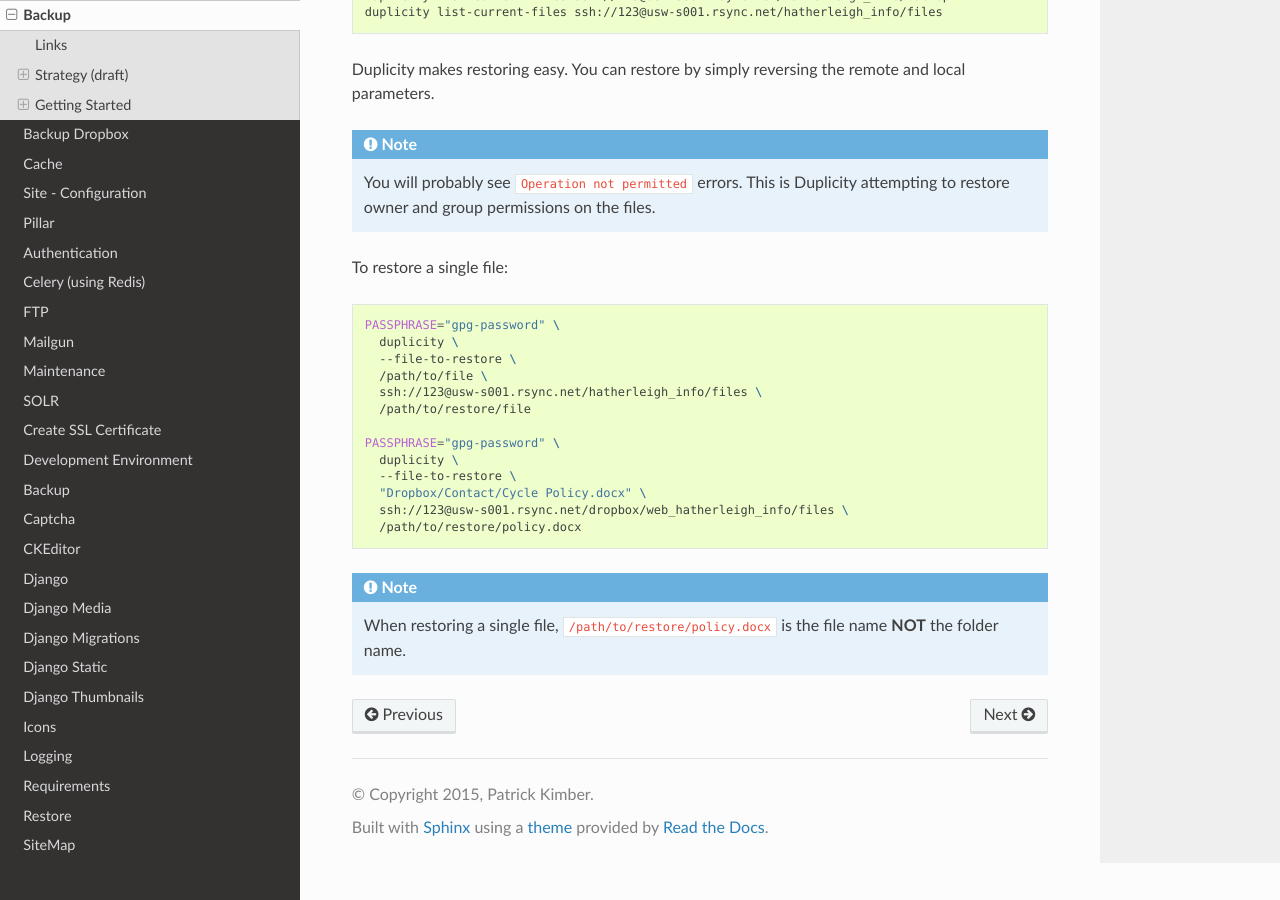
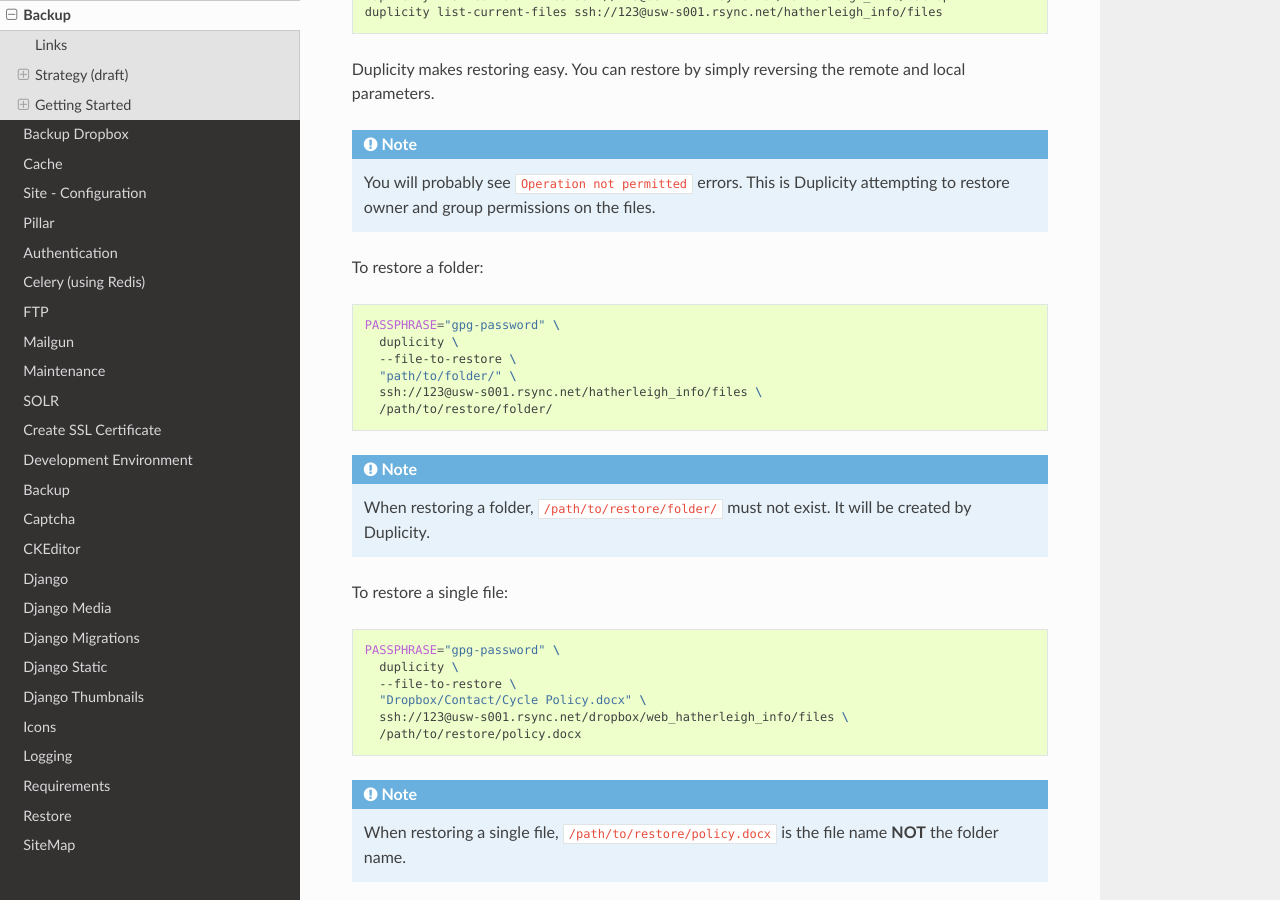
Before and after one commit to pkimber/old-docs-migrated-to-gitlab, a Sphinx documentation site: the page built from source/backup.rst, in a window 1280 px wide and 900 px high, scrolled down 5552 px. Built offline with Sphinx 7.4.7 and the Read the Docs theme 2.0.0, drawn with Linux system fonts in a browser that asks for light colours.

Commit message:
duplicity - restore a folder

```diff
--- a/source/backup.rst
+++ b/source/backup.rst
@@ -260,14 +260,19 @@ and local parameters.
           Duplicity attempting to restore owner and group permissions on the
           files.
 
-To restore a single file::
+To restore a folder::
 
   PASSPHRASE="gpg-password" \
     duplicity \
     --file-to-restore \
-    /path/to/file \
+    "path/to/folder/" \
     ssh://123@usw-s001.rsync.net/hatherleigh_info/files \
-    /path/to/restore/file
+    /path/to/restore/folder/
+
+.. note:: When restoring a folder, ``/path/to/restore/folder/`` must not exist.
+          It will be created by Duplicity.
+
+To restore a single file::
 
   PASSPHRASE="gpg-password" \
     duplicity \
```
